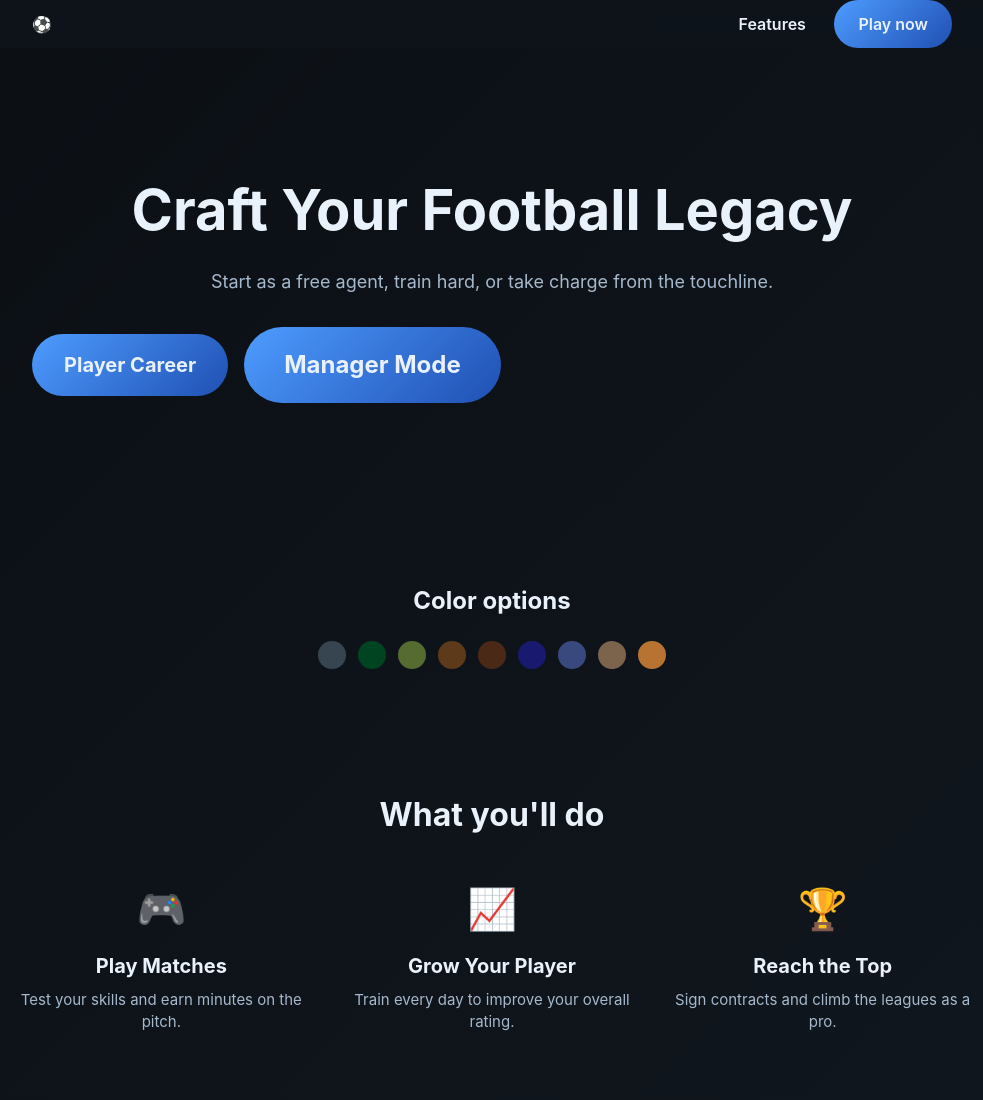
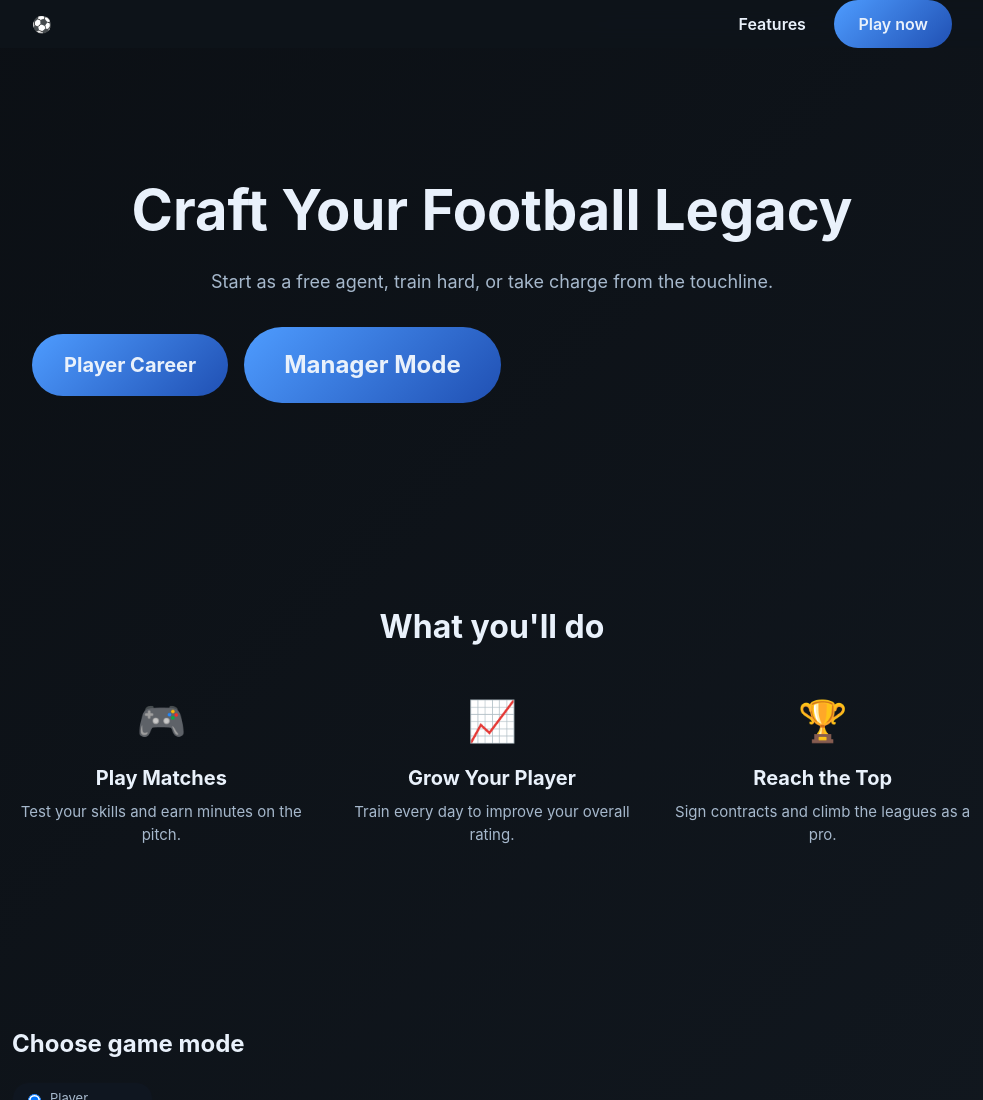
Before and after one commit to DrKrisz/webfccareermode, a plain HTML site: page index.html in a window 1280 px wide. Shown: the top 1100 px of the page, without its empty margins (148-1131 px from the left). Drawn offline with Linux system fonts and the light colour scheme.

Commit message:
Remove colour options from landing page

```diff
--- a/index.html
+++ b/index.html
@@ -27,21 +27,6 @@
           <a href="#setup" class="btn primary big">Player Career</a>
           <a href="managergame.html" class="btn primary manager-btn">Manager Mode</a>
         </div>
-      </div>
-    </section>
-
-    <section class="palette container">
-      <h2>Color options</h2>
-      <div class="color-options">
-        <button class="color-btn" style="background-color:#36454F" title="Charcoal"></button>
-        <button class="color-btn" style="background-color:#014421" title="Deep forest green"></button>
-        <button class="color-btn" style="background-color:#556B2F" title="Muted olive"></button>
-        <button class="color-btn" style="background-color:#5D3A1A" title="Warm walnut brown"></button>
-        <button class="color-btn" style="background-color:#4A2A16" title="Mahogany"></button>
-        <button class="color-btn" style="background-color:#191970" title="Midnight navy"></button>
-        <button class="color-btn" style="background-color:#3A497D" title="Slate blue"></button>
-        <button class="color-btn" style="background-color:#7C634B" title="Muted bronze"></button>
-        <button class="color-btn" style="background-color:#B87333" title="Brushed copper"></button>
       </div>
     </section>
 
--- a/js/landing.js
+++ b/js/landing.js
@@ -22,10 +22,4 @@
     });
   }
 
-  // Allow quick theme colour switching on the landing page.
-  document.querySelectorAll('.color-btn').forEach(btn => {
-    btn.addEventListener('click', () => {
-      document.documentElement.style.setProperty('--primary', btn.style.backgroundColor);
-    });
-  });
 })();
--- a/landing.css
+++ b/landing.css
@@ -88,17 +88,6 @@ body {
   color:var(--text-dim);
 }
 
-/* Color palette */
-.palette { padding:40px 0; text-align:center; }
-.color-options { display:flex; flex-wrap:wrap; gap:8px; justify-content:center; }
-.color-btn {
-  width:32px;
-  height:32px;
-  border-radius:50%;
-  border:2px solid var(--surface);
-  cursor:pointer;
-}
-
 /* Player setup */
 .setup { padding:80px 0; }
 .field { display:grid; gap:6px; margin-bottom:12px; text-align:left; }
```
